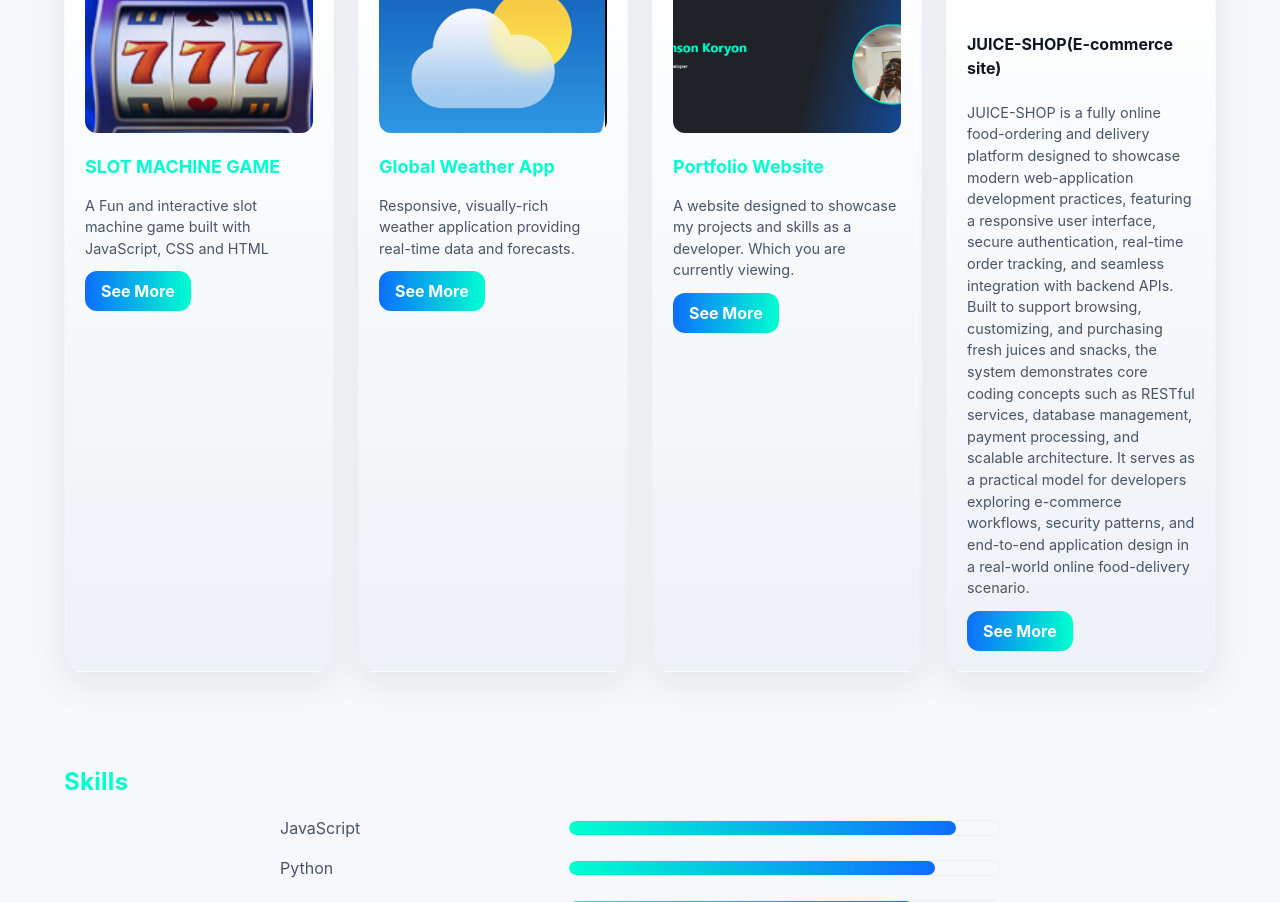
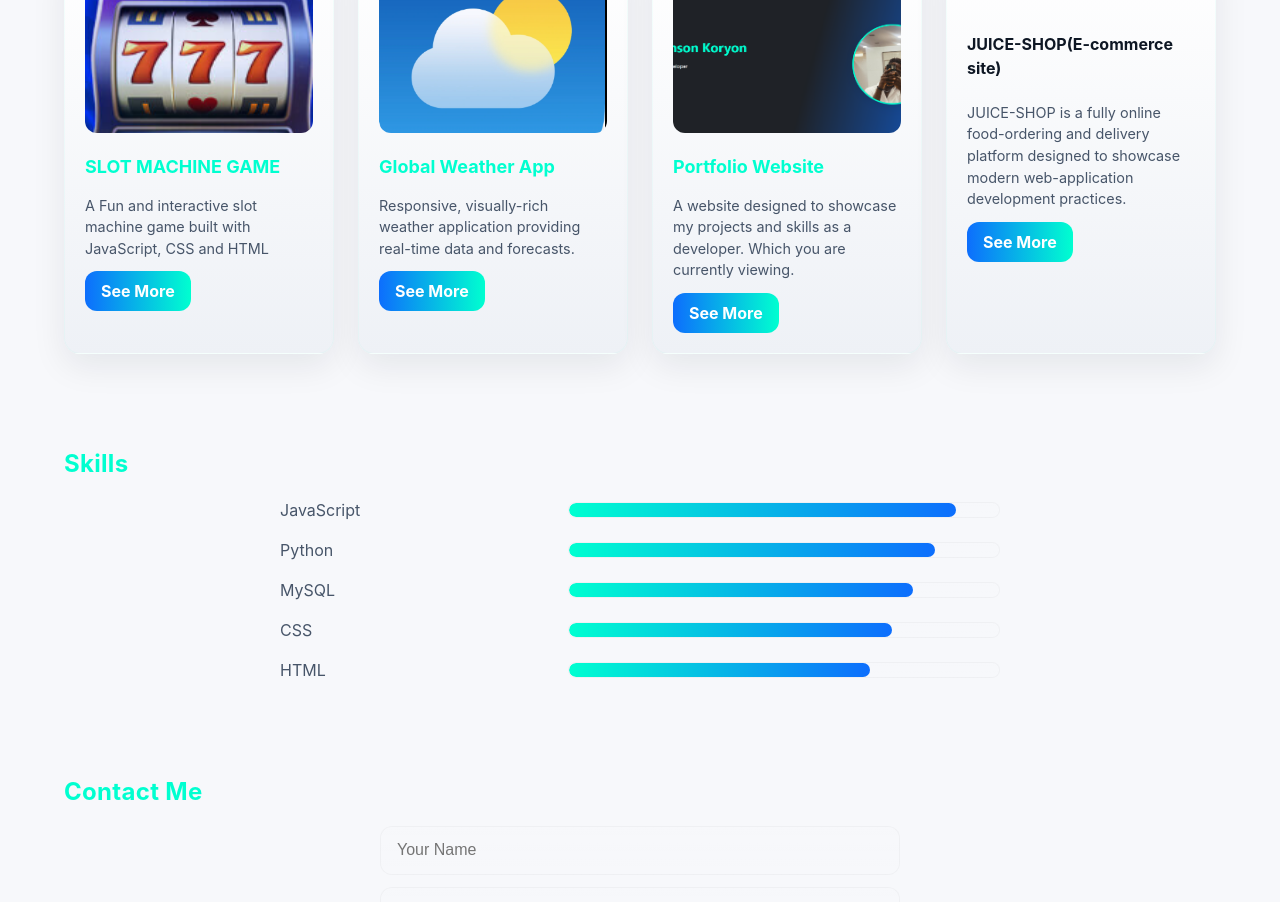
Before and after one commit to juiceboi30/myportfolio, a plain HTML site: page index.html in a window 1280 px wide. Shown: the part 929-1831 px from the top of the page. Drawn offline with Linux system fonts and the light colour scheme.

```diff
--- a/index.html
+++ b/index.html
@@ -70,7 +70,7 @@
       <div class="project-card">
         <img src="sign.png" alt="Project 4" />
         <h4>JUICE-SHOP(E-commerce site)</h4>
-        <p>JUICE-SHOP is a fully online food-ordering and delivery platform designed to showcase modern web-application development practices, featuring a responsive user interface, secure authentication, real-time order tracking, and seamless integration with backend APIs. Built to support browsing, customizing, and purchasing fresh juices and snacks, the system demonstrates core coding concepts such as RESTful services, database management, payment processing, and scalable architecture. It serves as a practical model for developers exploring e-commerce workflows, security patterns, and end-to-end application design in a real-world online food-delivery scenario.</p>
+        <p>JUICE-SHOP is a fully online food-ordering and delivery platform designed to showcase modern web-application development practices.</p>
         <a href="https://juiceboi30.github.io/JUICE-SHOP-An-E-COMMERCE-SITE-/" class="card-btn" target="_blank" rel="noopener">See More</a>
       </div>
     </div>
```
